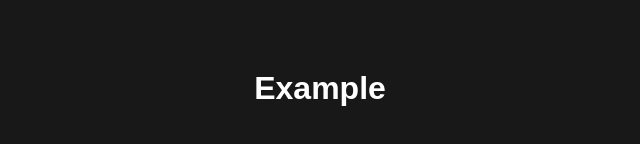
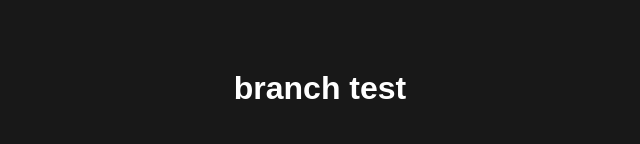
Before and after one commit to WebApp-Team-Project/vs, a React (Vite) app: page / in a window 1280 px wide. Shown: the part 312-456 px from the top of the page, without its empty margins (320-960 px from the left). Built offline with nearby package versions, Linux system fonts and the light colour scheme; a web font is replaced by a local one.

Commit message:
branch 수정

```diff
--- a/src/components/Example.jsx
+++ b/src/components/Example.jsx
@@ -1,5 +1,5 @@
 function Example() {
-  return <h1>Example</h1>;
+  return <h1>branch test</h1>;
 }
 
 export default Example;
```
